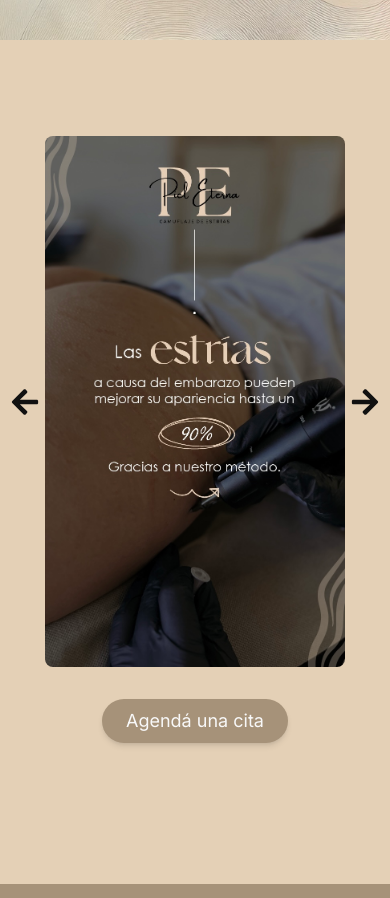
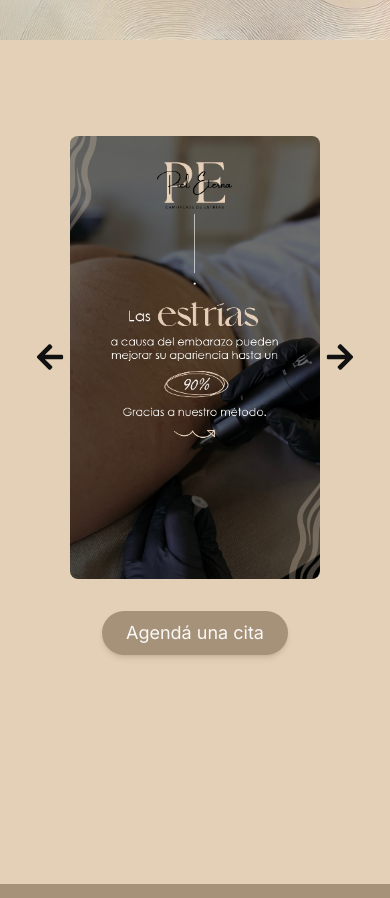
Before and after one commit to garcialautaro/pieleterna, a Next.js app: page / in a window 390 px wide. Shown: the part 820-1718 px from the top of the page. Built offline with nearby package versions, Linux system fonts and the light colour scheme.

Commit message:
arreglo problema de estilos en home

```diff
--- a/src/app/pages/Home.tsx
+++ b/src/app/pages/Home.tsx
@@ -73,7 +73,7 @@ const Home: React.FC = () => {
       </section>
 
       {/* Sección siguiente, donde se desplazará el usuario */}
-      <section ref={nextSectionRef} className="bg-beige_claro pt-24 pb-4 min-h-screen">
+      <section ref={nextSectionRef} className="bg-beige_claro pt-24 sm:pt-4 pb-4 min-h-screen">
         {/* Contenedor de las imágenes con centrado vertical y horizontal */}
         <div className="flex flex-col sm:flex-row sm:space-x-4 justify-center items-center space-y-4 sm:space-y-0">
           <div className="flex flex-col items-center sm:hidden relative">
@@ -92,8 +92,8 @@ const Home: React.FC = () => {
               <Image
                 src={images[currentImage].src}
                 alt={images[currentImage].alt}
-                width={300}
-                height={300}
+                width={250}
+                height={250}
                 className="object-cover rounded-lg"
               />
             </div>
@@ -135,7 +135,7 @@ const Home: React.FC = () => {
       </section>
 
       {/* Nueva Sección de Agendar cita */}
-      <section ref={agendarSectionRef} className="bg-beige_oscuro py-4 sm:py-24 min-h-screen flex sm:flex-row flex-col items-center justify-center px-6 sm:px-12">
+      <section ref={agendarSectionRef} className="bg-beige_oscuro py-4 min-h-screen flex sm:flex-row flex-col items-center justify-center px-6 sm:px-12">
         <div className="flex-1 sm:w-1/2">
           <Image
             src="/home/img_cita.jpg"  // Imagen representativa de la sección
```
